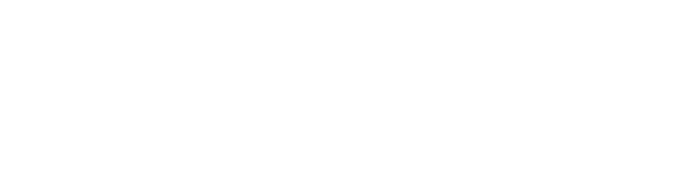
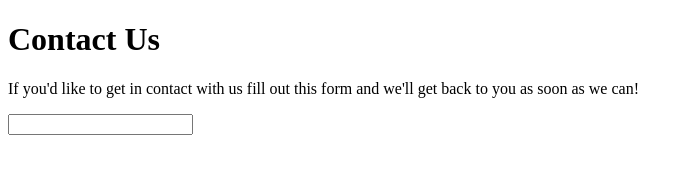
Before and after one commit to aaronjwhowie/Animal-Project, a plain HTML site: page contact/contact.html in a window 1280 px wide. Shown: the whole page, without its empty margins (0-693 px from the left). Drawn offline with Linux system fonts and the light colour scheme.

Commit message:
Changed P tag content

```diff
--- a/contact/contact.html
+++ b/contact/contact.html
@@ -7,6 +7,14 @@
     <title>Document</title>
   </head>
   <body>
-    <p></p>
+    <header><h1>Contact Us</h1></header>
+    <p>
+      If you'd like to get in contact with us fill out this form and we'll get
+      back to you as soon as we can!
+    </p>
+
+    <form>
+      <input type="text" />
+    </form>
   </body>
 </html>
```
